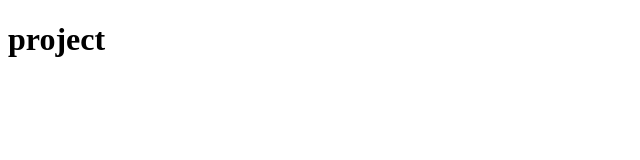
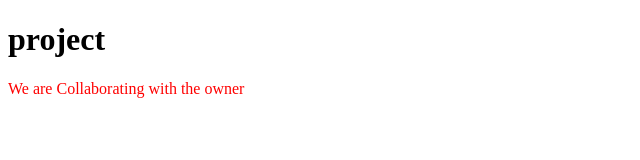
Before and after one commit to moatacad/collab, a plain HTML site: page index.html in a window 1280 px wide. Shown: the whole page, without its empty margins (0-640 px from the left). Drawn offline with Linux system fonts and the light colour scheme.

Commit message:
added new chances

```diff
--- a/index.html
+++ b/index.html
@@ -4,10 +4,15 @@
     <meta charset="UTF-8">
     <meta name="viewport" content="width=device-width, initial-scale=1.0">
     <title>Demo Collaboraion</title>
-
+    <style>
+        p{
+            color: red;
+        }
+    </style>
 
 </head>
 <body>
     <h1>project</h1>
+    <p>We are Collaborating with the owner</p>
 </body>
 </html>
```
